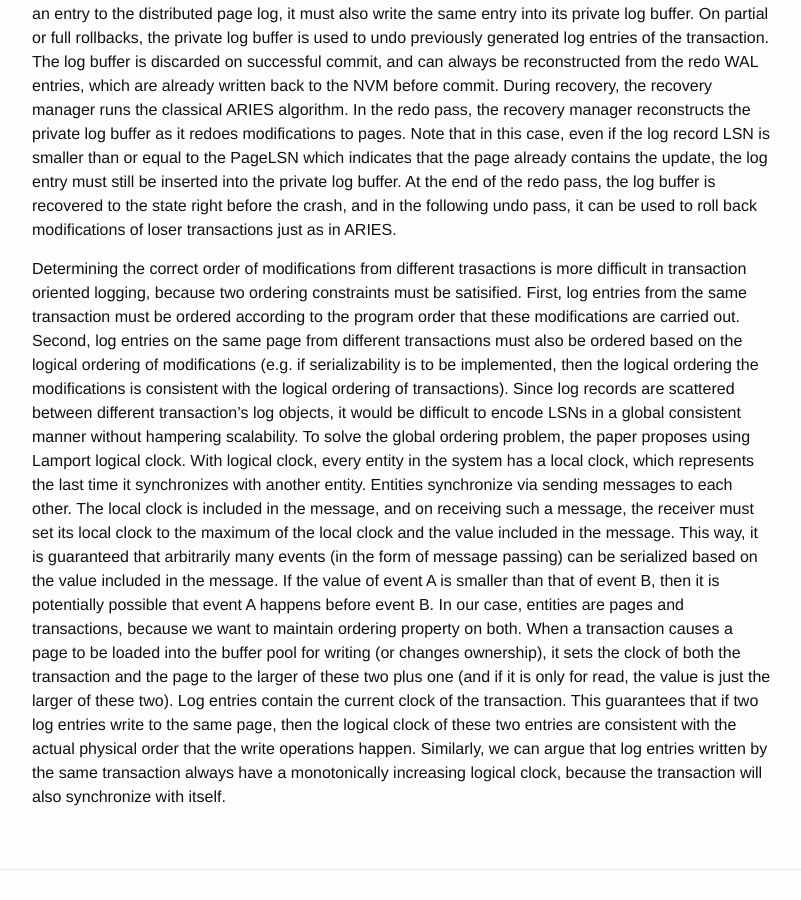
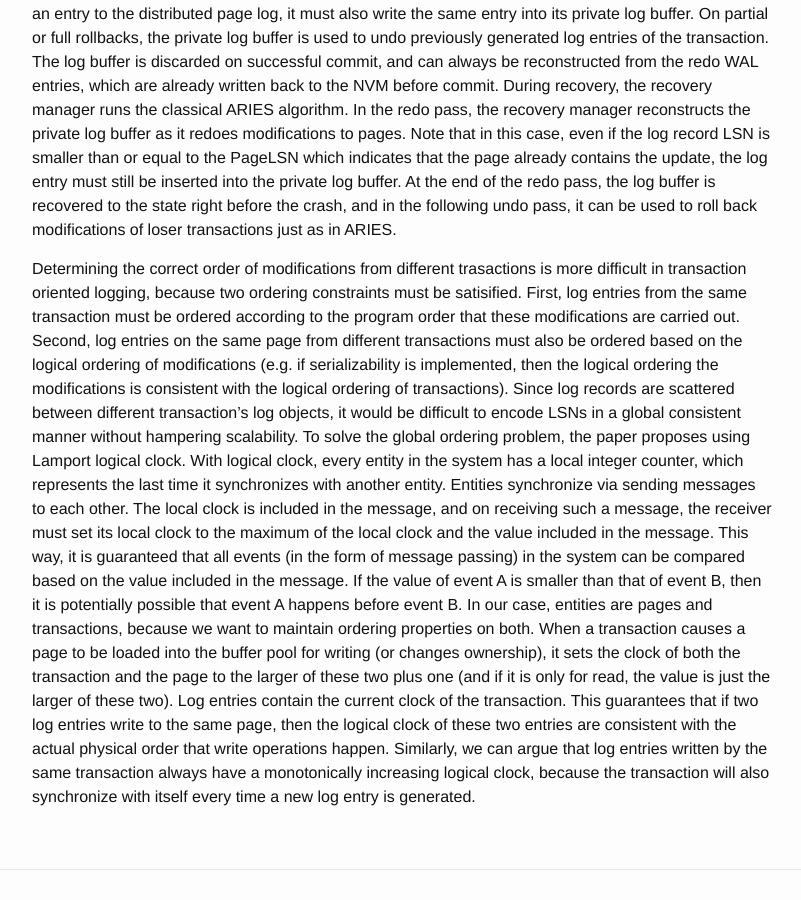
Before and after one commit to wangziqi2013/wangziqi2013.github.io, a Jekyll site: the page built from _posts/2019-02-01-Scalable-Logging_through-Emerging-Non-Volatile-Memory.markdown, in a window 1280 px wide and 900 px high, scrolled down 2212 px. Shown: the whole window, without its empty margins (238-1039 px from the left). Built offline with Jekyll 4.4.1, drawn with Linux system fonts in a browser that asks for light colours.

Commit message:
Small change

```diff
--- a/_posts/2019-02-01-Scalable-Logging_through-Emerging-Non-Volatile-Memory.markdown
+++ b/_posts/2019-02-01-Scalable-Logging_through-Emerging-Non-Volatile-Memory.markdown
@@ -91,19 +91,20 @@ just as in ARIES.
 Determining the correct order of modifications from different trasactions is more difficult in transaction oriented logging,
 because two ordering constraints must be satisified. First, log entries from the same transaction must be ordered according
 to the program order that these modifications are carried out. Second, log entries on the same page from different transactions
-must also be ordered based on the logical ordering of modifications (e.g. if serializability is to be implemented, then the
+must also be ordered based on the logical ordering of modifications (e.g. if serializability is implemented, then the
 logical ordering the modifications is consistent with the logical ordering of transactions). Since log records are scattered
 between different transaction's log objects, it would be difficult to encode LSNs in a global consistent manner without hampering
 scalability. To solve the global ordering problem, the paper proposes using Lamport logical clock. With logical clock, every
-entity in the system has a local clock, which represents the last time it synchronizes with another entity. Entities synchronize
-via sending messages to each other. The local clock is included in the message, and on receiving such a message, the
-receiver must set its local clock to the maximum of the local clock and the value included in the message. This way,
-it is guaranteed that arbitrarily many events (in the form of message passing) can be serialized based on the value
+entity in the system has a local integer counter, which represents the last time it synchronizes with another entity.
+Entities synchronize via sending messages to each other. The local clock is included in the message, and on receiving such
+a message, the receiver must set its local clock to the maximum of the local clock and the value included in the message.
+This way, it is guaranteed that all events (in the form of message passing) in the system can be compared based on the value
 included in the message. If the value of event A is smaller than that of event B, then it is potentially possible that
 event A happens before event B. In our case, entities are pages and transactions, because we want to maintain ordering
-property on both. When a transaction causes a page to be loaded into the buffer pool for writing (or changes ownership),
+properties on both. When a transaction causes a page to be loaded into the buffer pool for writing (or changes ownership),
 it sets the clock of both the transaction and the page to the larger of these two plus one (and if it is only for read,
 the value is just the larger of these two). Log entries contain the current clock of the transaction. This guarantees that
 if two log entries write to the same page, then the logical clock of these two entries are consistent with the actual
-physical order that the write operations happen. Similarly, we can argue that log entries written by the same transaction
-always have a monotonically increasing logical clock, because the transaction will also synchronize with itself.
+physical order that write operations happen. Similarly, we can argue that log entries written by the same transaction
+always have a monotonically increasing logical clock, because the transaction will also synchronize with itself every time
+a new log entry is generated.
```
